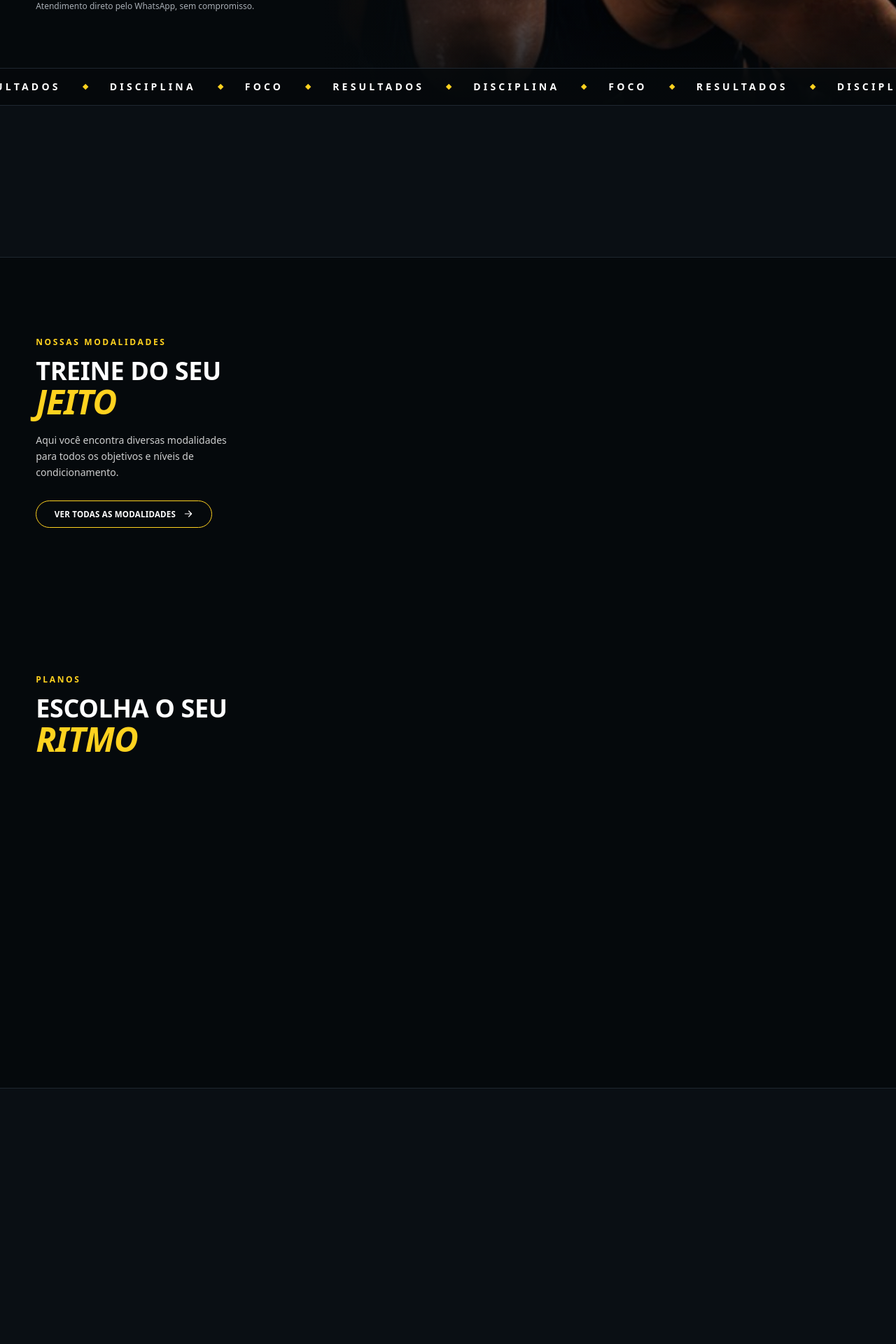
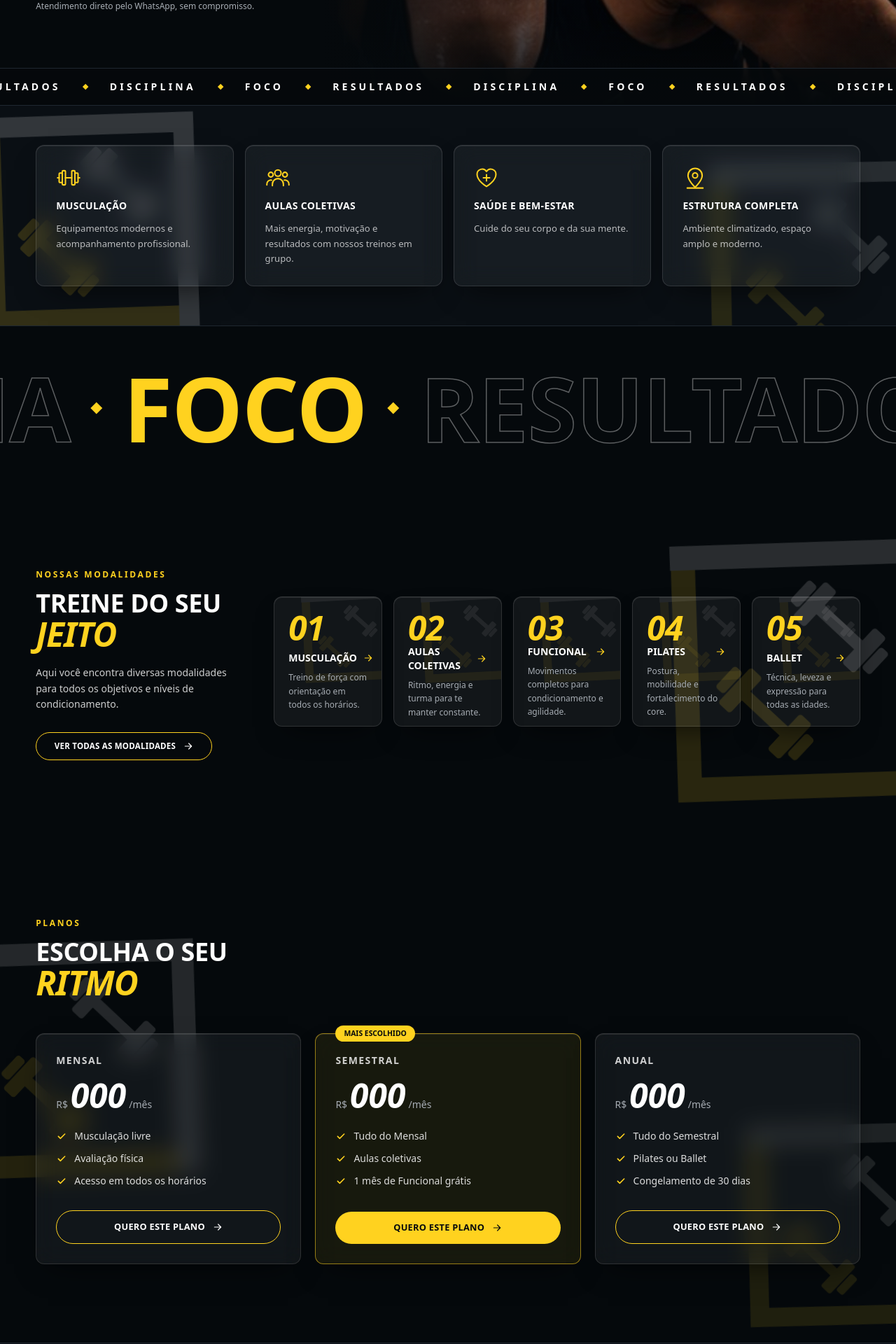
Before and after one commit to amaolisil20-code/interfit-site, a Next.js app: page / in a window 1280 px wide. Shown: the part 700-2620 px from the top of the page at 70% size. Built offline with nearby package versions, Linux system fonts and the light colour scheme.

Commit message:
Adiciona glassmorfismo, símbolos flutuantes e faixa que desliza no scroll
Co-Authored-By: Claude Sonnet 5.5 <noreply@anthropic.com>

```diff
--- a/src/app/globals.css
+++ b/src/app/globals.css
@@ -120,7 +120,7 @@
 @supports (animation-timeline: view()) {
   @layer components {
     .reveal {
-      animation: rise linear both;
+      animation: rise linear backwards;
       animation-timeline: view();
       animation-range: entry calc(var(--i, 0) * 6%) entry calc(40% + var(--i, 0) * 6%);
     }
@@ -148,3 +148,47 @@
 @media (prefers-reduced-motion: reduce) {
   .fab { animation: none !important; opacity: 1; transform: none; }
 }
+
+/* ---------- Glassmorfismo ----------
+   Só sobre foto ou símbolo (precisa de algo atrás para desfocar). Um nível de vidro por tela. */
+@keyframes float {
+  from { transform: translateY(-10px) rotate(-2deg); }
+  to   { transform: translateY(14px) rotate(2deg); }
+}
+@keyframes shift {
+  from { transform: translateX(8%); }
+  to   { transform: translateX(-28%); }
+}
+
+@layer components {
+  .glass {
+    background: rgb(255 255 255 / 0.055);
+    -webkit-backdrop-filter: blur(16px) saturate(1.3);
+    backdrop-filter: blur(16px) saturate(1.3);
+    border: 1px solid rgb(255 255 255 / 0.12);
+    box-shadow: inset 0 1px 0 rgb(255 255 255 / 0.1), 0 18px 40px -18px rgb(0 0 0 / 0.7);
+  }
+  .glass-brand {
+    background: rgb(255 210 31 / 0.08);
+    border-color: rgb(255 210 31 / 0.55);
+  }
+  .glass-bar {
+    background: rgb(5 9 12 / 0.72);
+    -webkit-backdrop-filter: blur(18px) saturate(1.3);
+    backdrop-filter: blur(18px) saturate(1.3);
+    border-bottom: 1px solid rgb(255 255 255 / 0.1);
+  }
+  /* Cartão que sobe e clareia no hover */
+  .lift { transition: transform 0.3s cubic-bezier(0.22, 1, 0.36, 1), background-color 0.3s, border-color 0.3s; }
+  .lift:hover { transform: translateY(-6px); background-color: rgb(255 255 255 / 0.09); border-color: rgb(255 210 31 / 0.5); }
+  .float { animation: float 9s ease-in-out infinite alternate; }
+}
+
+@supports (animation-timeline: view()) {
+  @layer components {
+    .scrollx { animation: shift linear both; animation-timeline: view(); animation-range: entry 0% exit 100%; }
+  }
+}
+@media (prefers-reduced-motion: reduce) {
+  .float, .scrollx { animation: none !important; }
+}
--- a/src/app/page.tsx
+++ b/src/app/page.tsx
@@ -2,6 +2,7 @@ import { Header } from "@/components/Header";
 import { Footer } from "@/components/Footer";
 import { Hero } from "@/components/sections/Hero";
 import { Features } from "@/components/sections/Features";
+import { Ticker } from "@/components/Ticker";
 import { Modalidades } from "@/components/sections/Modalidades";
 import { Planos } from "@/components/sections/Planos";
 import { HorariosContato } from "@/components/sections/HorariosContato";
@@ -14,6 +15,7 @@ export default function Home() {
       <main>
         <Hero />
         <Features />
+        <Ticker />
         <Modalidades />
         <Planos />
         <HorariosContato />
--- a/src/components/Header.tsx
+++ b/src/components/Header.tsx
@@ -28,7 +28,7 @@ export function Header() {
   return (
     <header
       className={`fixed inset-x-0 top-0 z-50 transition-colors duration-300 ${
-        scrolled || open ? "bg-ink/95 backdrop-blur border-b border-line" : "bg-transparent"
+        scrolled || open ? "glass-bar" : "bg-transparent"
       }`}
     >
       <div aria-hidden="true" className="progress absolute inset-x-0 bottom-0 h-0.5 bg-brand" />
--- /dev/null
+++ b/src/components/Ticker.tsx
@@ -0,0 +1,24 @@
+import { hero } from "@/content/site";
+
+/** Faixa de lema gigante que desliza na horizontal conforme a página rola. */
+export function Ticker() {
+  const words = [...hero.motto, ...hero.motto, ...hero.motto];
+  return (
+    <div className="overflow-hidden py-10 lg:py-14" aria-hidden="true">
+      <p className="scrollx flex w-max items-center gap-8 whitespace-nowrap">
+        {words.map((w, i) => (
+          <span key={i} className="flex items-center gap-8">
+            <span
+              className={`display text-[clamp(3rem,10vw,8rem)] ${
+                i % 2 ? "text-brand" : "text-transparent [-webkit-text-stroke:1.5px_rgb(255_255_255/0.35)]"
+              }`}
+            >
+              {w}
+            </span>
+            <span className="h-3 w-3 rotate-45 bg-brand" />
+          </span>
+        ))}
+      </p>
+    </div>
+  );
+}
--- a/src/components/sections/Features.tsx
+++ b/src/components/sections/Features.tsx
@@ -1,21 +1,24 @@
 import { features } from "@/content/site";
 import { featureIcons } from "../Icons";
+import { Mark } from "../Mark";
 
 export function Features() {
   return (
-    <section id="sobre" className="border-y border-line bg-ink-2">
-      <ul className="container-x grid grid-cols-2 gap-x-4 lg:grid-cols-4 lg:gap-px">
+    <section id="sobre" className="relative isolate overflow-hidden border-y border-line bg-ink-2 py-10 lg:py-14">
+      <Mark className="float pointer-events-none absolute -left-16 top-1/2 -z-10 h-72 w-72 -translate-y-1/2 opacity-[0.16] lg:h-96 lg:w-96" />
+      <Mark className="float pointer-events-none absolute -right-20 top-1/2 -z-10 h-72 w-72 -translate-y-1/3 opacity-[0.12] [animation-delay:-4s] lg:h-96 lg:w-96" />
+      <ul className="container-x grid grid-cols-2 gap-3 lg:grid-cols-4 lg:gap-4">
         {features.map((f, i) => {
           const Icon = featureIcons[f.icon];
           return (
             <li
               key={f.title}
               style={{ "--i": i } as React.CSSProperties}
-              className={`reveal flex flex-col gap-3 px-2 py-7 lg:px-8 lg:py-9 ${i > 0 ? "lg:border-l lg:border-line" : "lg:pl-0"}`}
+              className="reveal glass lift flex flex-col gap-3 rounded-xl p-5 lg:p-7"
             >
               <Icon className="h-9 w-9 text-brand" />
               <h3 className="text-sm font-bold uppercase tracking-wide">{f.title}</h3>
-              <p className="max-w-[230px] text-[0.82rem] leading-relaxed text-mute">{f.text}</p>
+              <p className="max-w-[230px] text-[0.82rem] leading-relaxed text-white/70">{f.text}</p>
             </li>
           );
         })}
--- a/src/components/sections/Hero.tsx
+++ b/src/components/sections/Hero.tsx
@@ -1,5 +1,5 @@
 import Image from "next/image";
-import { hero, whatsappLink } from "@/content/site";
+import { hero, horarios, whatsappLink } from "@/content/site";
 import { Arrow } from "../Icons";
 
 export function Hero() {
@@ -59,6 +59,18 @@ export function Hero() {
         </div>
       </div>
 
+      {/* Cartão de vidro sobre a foto, flutuando devagar (só desktop) */}
+      <div className="float absolute bottom-28 right-[5%] hidden w-[280px] lg:block">
+        <div className="glass enter rounded-xl p-5" style={{ "--d": "1.1s" } as React.CSSProperties}>
+          <p className="eyebrow text-brand">{hero.card.label}</p>
+          <p className="mt-3 text-sm leading-relaxed text-white/85">{hero.card.text}</p>
+          <dl className="mt-4 flex items-center justify-between border-t border-white/10 pt-3 text-xs">
+            <dt className="text-mute">{horarios[0].dia}</dt>
+            <dd className="font-bold text-brand">{horarios[0].hora}</dd>
+          </dl>
+        </div>
+      </div>
+
       {/* Lema em loop contínuo; pausa no hover */}
       <div className="marquee-wrap overflow-hidden border-t border-line bg-ink/80">
         <div className="marquee py-4" aria-label={hero.motto.join(", ")}>
--- a/src/components/sections/HorariosContato.tsx
+++ b/src/components/sections/HorariosContato.tsx
@@ -1,9 +1,11 @@
 import { horarios, site, whatsappLink } from "@/content/site";
 import { Arrow, Chat, Instagram, Pin } from "../Icons";
+import { Mark } from "../Mark";
 
 export function HorariosContato() {
   return (
-    <section className="border-t border-line bg-ink-2 py-20 lg:py-24">
+    <section className="relative isolate overflow-hidden border-t border-line bg-ink-2 py-20 lg:py-28">
+      <Mark className="float pointer-events-none absolute -left-20 top-1/3 -z-10 h-[420px] w-[420px] opacity-[0.12]" />
       <div className="container-x grid gap-14 lg:grid-cols-2">
         <div id="horarios" className="reveal">
           <p className="eyebrow text-brand">Horários</p>
@@ -11,7 +13,7 @@ export function HorariosContato() {
             <span className="display block text-4xl">Sempre aberta</span>
             <span className="display-accent block text-5xl">Pra você</span>
           </h2>
-          <dl className="mt-8 divide-y divide-line border-y border-line">
+          <dl className="glass mt-8 divide-y divide-white/10 rounded-xl px-6">
             {horarios.map((h) => (
               <div key={h.dia} className="flex items-center justify-between py-4">
                 <dt className="text-sm font-semibold uppercase tracking-wide">{h.dia}</dt>
--- a/src/components/sections/Modalidades.tsx
+++ b/src/components/sections/Modalidades.tsx
@@ -4,9 +4,10 @@ import { Mark } from "../Mark";
 
 export function Modalidades() {
   return (
-    <section id="modalidades" className="py-20 lg:py-28">
+    <section id="modalidades" className="relative isolate overflow-hidden py-20 lg:py-28">
+      <Mark className="float pointer-events-none absolute -right-24 top-1/2 -z-10 h-[460px] w-[460px] -translate-y-1/2 opacity-[0.14]" />
       <div className="container-x grid gap-10 lg:grid-cols-[300px_1fr] lg:items-center">
-        <div>
+        <div className="reveal">
           <p className="eyebrow text-brand">Nossas modalidades</p>
           <h2 className="mt-3">
             <span className="display block text-4xl">Treine do seu</span>
@@ -27,7 +28,7 @@ export function Modalidades() {
                 href={whatsappLink(`Olá! Quero saber mais sobre ${m.title}.`)}
                 target="_blank"
                 rel="noopener"
-                className="group relative flex aspect-square flex-col justify-between overflow-hidden rounded-md border border-line bg-ink-3 p-5 transition-colors hover:border-brand lg:aspect-[5/6]"
+                className="group relative flex aspect-square flex-col justify-between overflow-hidden glass lift rounded-xl p-5 lg:aspect-[5/6]"
               >
                 <Mark className="pointer-events-none absolute -right-8 -top-6 h-40 w-40 opacity-[0.07]" />
                 <span className="display-accent relative text-5xl">{String(i + 1).padStart(2, "0")}</span>
--- a/src/components/sections/Planos.tsx
+++ b/src/components/sections/Planos.tsx
@@ -1,11 +1,14 @@
 import { planos, whatsappLink } from "@/content/site";
 import { Arrow, Check } from "../Icons";
+import { Mark } from "../Mark";
 
 export function Planos() {
   return (
-    <section id="planos" className="py-20 lg:py-24">
+    <section id="planos" className="relative isolate overflow-hidden py-20 lg:py-28">
+      <Mark className="float pointer-events-none absolute -left-24 top-24 -z-10 h-[420px] w-[420px] opacity-[0.12]" />
+      <Mark className="float pointer-events-none absolute -right-28 bottom-0 -z-10 h-[360px] w-[360px] opacity-[0.1] [animation-delay:-5s]" />
       <div className="container-x">
-        <div className="mb-12 max-w-xl">
+        <div className="reveal mb-12 max-w-xl">
           <p className="eyebrow text-brand">Planos</p>
           <h2 className="mt-3">
             <span className="display block text-4xl">Escolha o seu</span>
@@ -18,8 +21,8 @@ export function Planos() {
             <li
               key={p.name}
               style={{ "--i": i * 2 } as React.CSSProperties}
-              className={`reveal relative flex flex-col rounded-lg border p-7 ${
-                p.highlight ? "border-brand bg-ink-3" : "border-line bg-ink-2"
+              className={`reveal glass lift relative flex flex-col rounded-xl p-7 ${
+                p.highlight ? "glass-brand" : ""
               }`}
             >
               {p.highlight && (
--- a/src/content/site.ts
+++ b/src/content/site.ts
@@ -33,6 +33,10 @@ export const hero = {
   secondary: "Ver planos",
   note: "Atendimento direto pelo WhatsApp, sem compromisso.",
   motto: ["Disciplina", "Foco", "Resultados"],
+  card: {
+    label: "Aula experimental",
+    text: "Conheça a estrutura e treine com orientação, sem compromisso.",
+  },
 };
 
 export const nav = [
```
Also changed, not shown: 1 other file (tests, documents, lock files or other folders).
